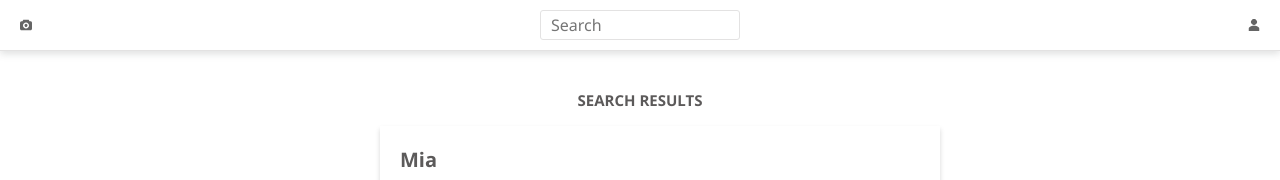
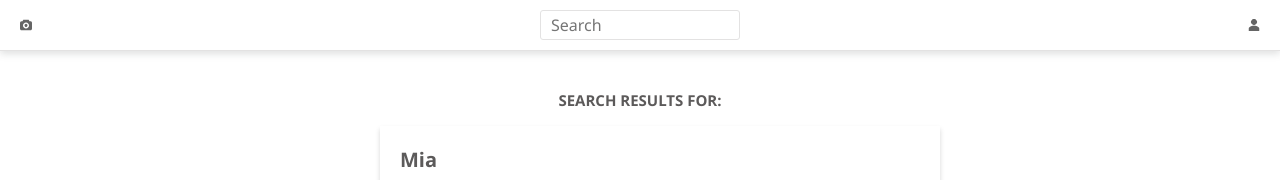
Before and after one commit to karellen22/martinsta-frontend, a React (Create React App) app: page /martinsta-frontend/search in a window 1280 px wide. Shown: the top 180 px of the page. Built offline with nearby package versions, Linux system fonts and the light colour scheme.

Commit message:
Add search term to search page

```diff
--- a/src/components/SearchPage.tsx
+++ b/src/components/SearchPage.tsx
@@ -10,8 +10,9 @@ export const SearchPage = () => {
   const search = searchParams.get('criteria') || '';
   const matches = searchPictures(search);
 
+  const pageTitle = 'Search Results for: ' + search;
   return (
-    <Page title="Search Results">
+    <Page title={pageTitle}>
       <PictureCardList data={matches}></PictureCardList>
     </Page>
   );
```
